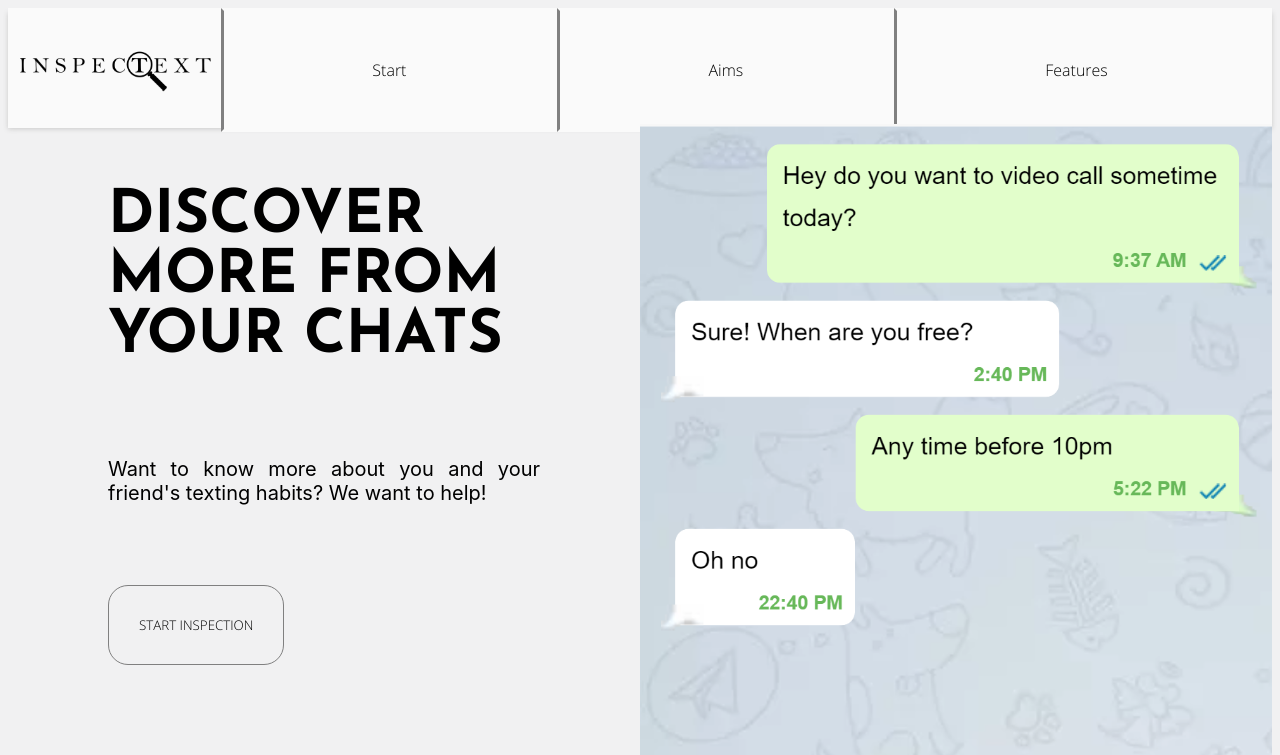
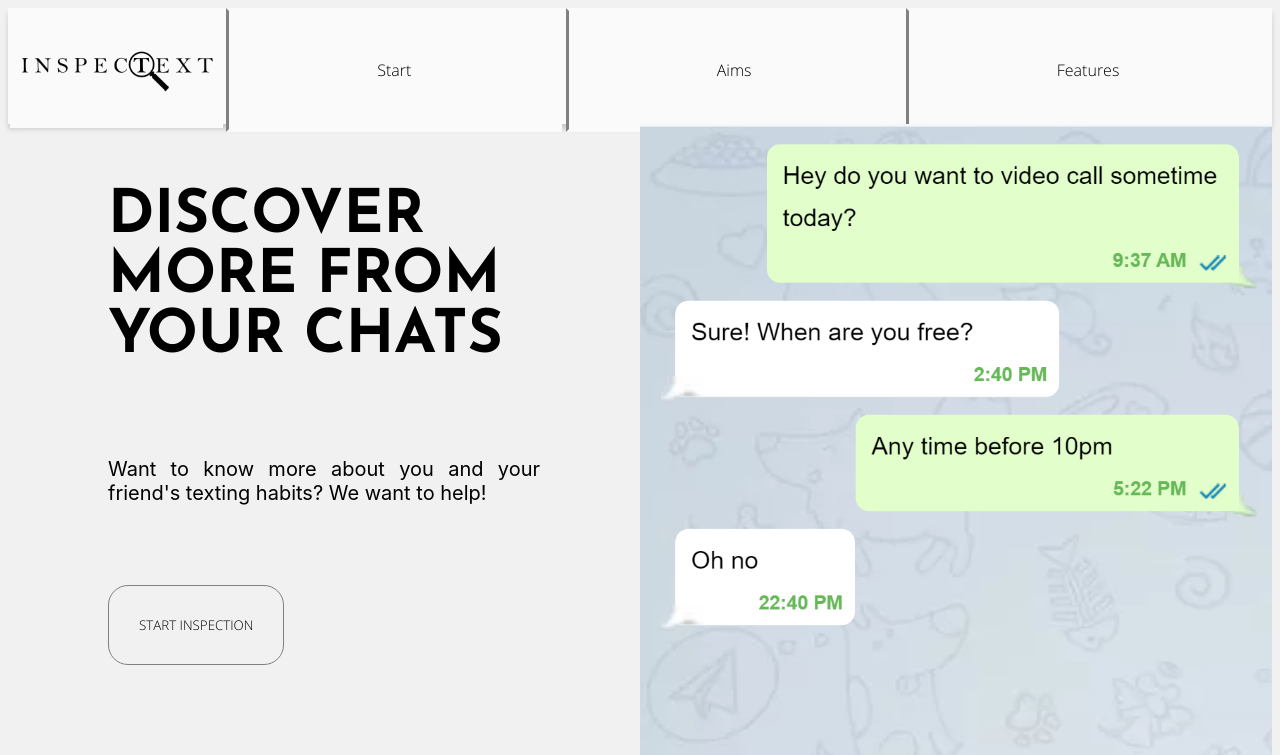
Before and after one commit to RachelCheah/InspecText, a Flask app: page / in a window 1280 px wide. Shown: the top 755 px of the page. Run offline with Flask 2, Linux system fonts and the light colour scheme; parts of the project's set-up code (start-up, migrations or seed data) failed here and were passed over.

Commit message:
Update style.css

```diff
--- a/static/style.css
+++ b/static/style.css
@@ -22,7 +22,7 @@ nav ul {
     padding: 0;
     margin: 0;
     width: 100%;
-    justify-content: flex-start;
+    justify-content: space-around;
 }
 
 nav li {
```
